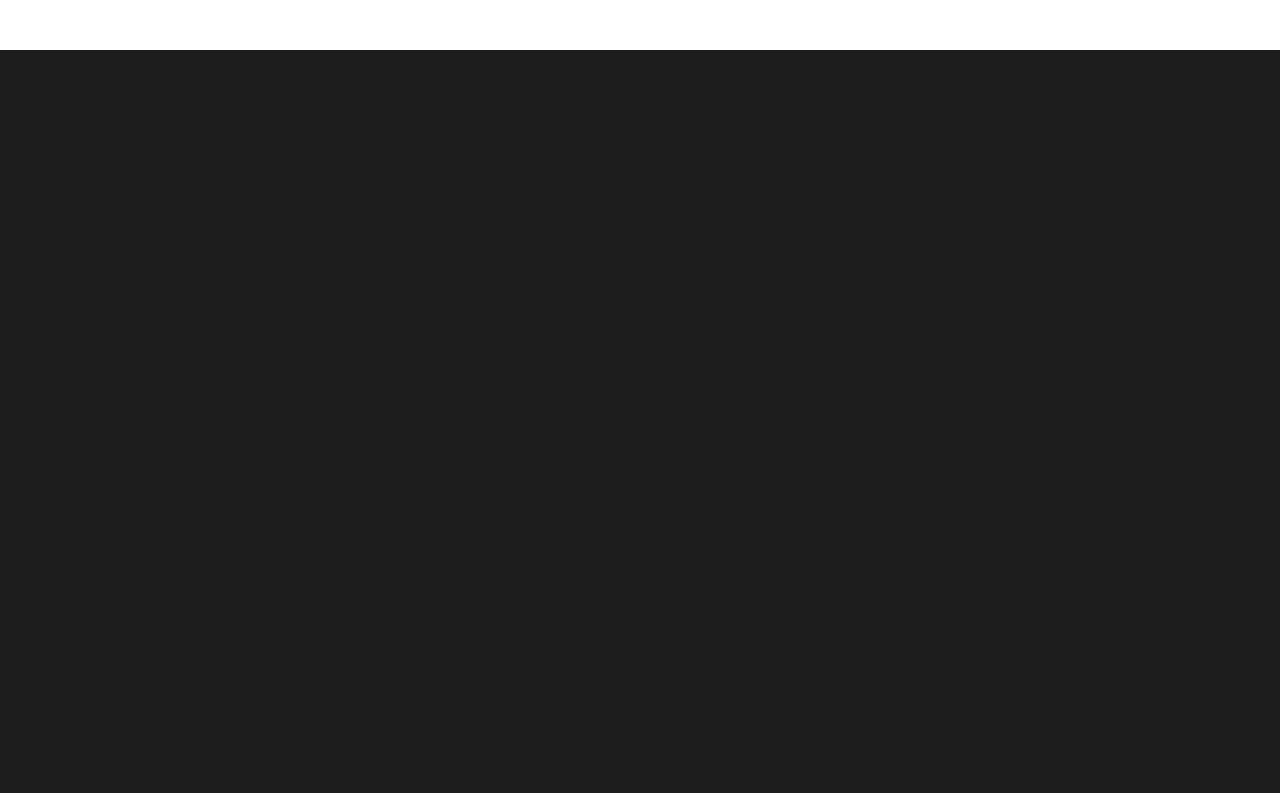
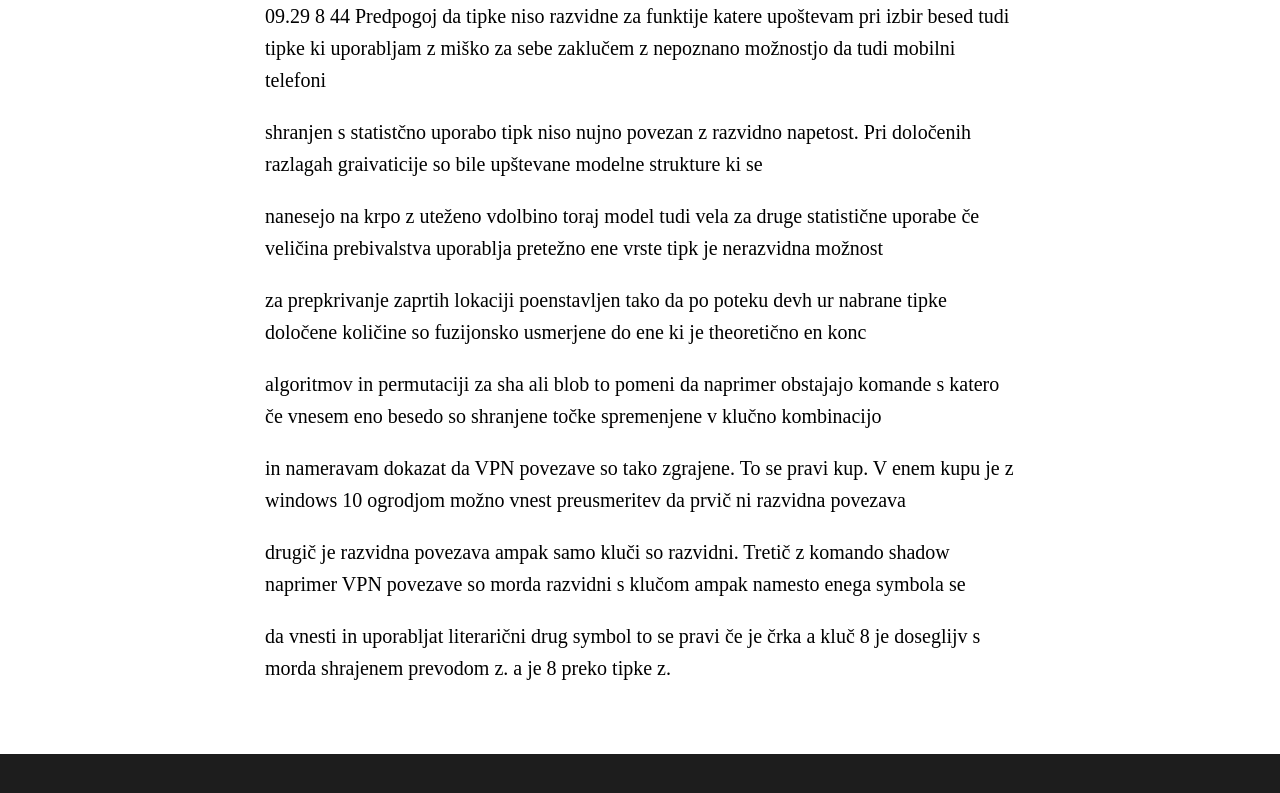
Before and after one commit to ledlightjungledStefan/Osterei, a Jekyll site: the page built from _posts/2022-09-29-Windows10Umgebungsvariablen.markdown, in a window 1280 px wide and 1400 px high, scrolled down 2281 px. Shown: the part 606-1399 px from the top of the window. Built offline with Jekyll 4.4.1, drawn with Linux system fonts in a browser that asks for light colours; some web fonts are replaced; before the commit the page ends 2977 px from its top, so only the background shows below that; some of the changed text lies outside the part shown.

Commit message:
Update and rename 2022-08-31-Windows10Umgebungsvariablen.markdown to 2022-09-29-Windows10Umgebungsvariablen.markdown

```diff
--- a/_posts/2022-08-31-Windows10Umgebungsvariablen.markdown
+++ b/_posts/2022-09-29-Windows10Umgebungsvariablen.markdown
@@ -88,3 +88,28 @@ v dojemanje zunanjega sveta.
 
 ![image](https://user-images.githubusercontent.com/75255909/192835437-33b01a66-13d9-4ac1-b416-0fbaef073a46.png)
 [DialogResult Enum](https://learn.microsoft.com/en-us/dotnet/api/system.windows.forms.dialogresult?view=windowsdesktop-6.0)
+
+09.29 8 44
+Predpogoj da tipke niso razvidne za funktije katere upoštevam pri izbir besed tudi tipke ki
+uporabljam z miško za sebe zaklučem z nepoznano možnostjo da tudi mobilni telefoni
+
+shranjen s statistčno uporabo tipk niso nujno povezan z razvidno napetost.
+Pri določenih razlagah graivaticije so bile upštevane modelne strukture ki se
+
+nanesejo na krpo z uteženo vdolbino toraj model tudi vela za druge statistične uporabe
+če veličina prebivalstva uporablja pretežno ene vrste tipk je nerazvidna možnost
+
+za prepkrivanje zaprtih lokaciji poenstavljen tako da po poteku devh ur nabrane tipke
+določene količine so fuzijonsko usmerjene do ene ki je theoretično en konc
+
+algoritmov in permutaciji za sha ali blob to pomeni da naprimer obstajajo komande
+s katero če vnesem eno besedo so shranjene točke spremenjene v klučno kombinacijo
+
+in nameravam dokazat da VPN povezave so tako zgrajene. To se pravi kup. V enem kupu
+je z windows 10 ogrodjom možno vnest preusmeritev da prvič ni razvidna povezava
+
+drugič je razvidna povezava ampak samo kluči so razvidni. Tretič z komando shadow
+naprimer VPN povezave so morda razvidni s klučom ampak namesto enega symbola se
+
+da vnesti in uporabljat literarični drug symbol to se pravi če je črka a kluč 8
+je doseglijv s morda shrajenem prevodom z. a je 8 preko tipke z.
```
